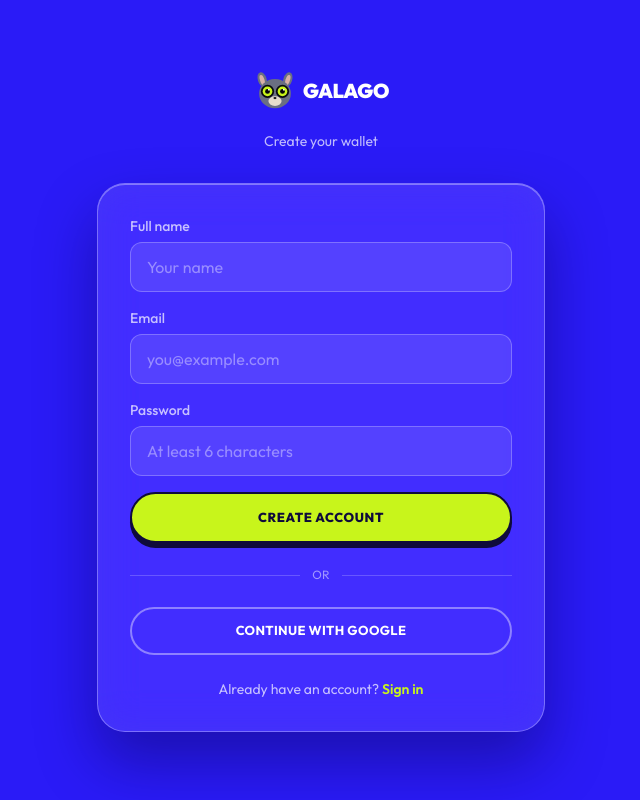
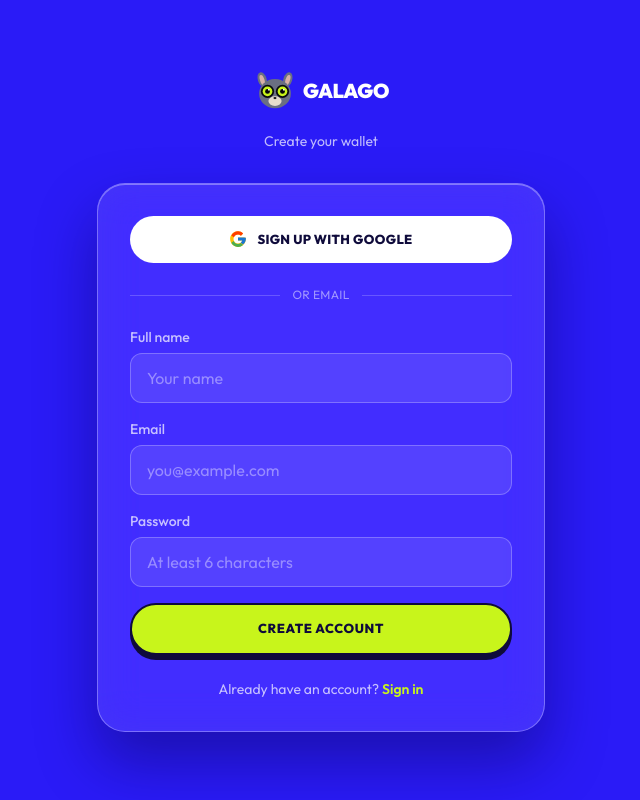
Before and after one commit to eluan216/galago, a Next.js app: page /auth/signup in a window 1280 px wide. Shown: the whole page, without its empty margins (319-959 px from the left). Built offline with nearby package versions, Linux system fonts and the light colour scheme.

Commit message:
auth: clearer Google sign-in/up buttons with brand icon

```diff
--- a/app/auth/signin/page.tsx
+++ b/app/auth/signin/page.tsx
@@ -5,16 +5,20 @@ import Link from "next/link";
 import { useRouter, useSearchParams } from "next/navigation";
 import { createClient } from "@/lib/supabase/client";
 import { GalagoWordmark } from "@/components/logo";
+import { GoogleButton } from "@/components/GoogleButton";
 
 function SignInForm() {
   const router = useRouter();
   const searchParams = useSearchParams();
   const next = searchParams.get("next") || "/dashboard";
+  const authError = searchParams.get("error");
 
   const [email, setEmail] = useState("");
   const [password, setPassword] = useState("");
   const [loading, setLoading] = useState(false);
-  const [error, setError] = useState<string | null>(null);
+  const [error, setError] = useState<string | null>(
+    authError ? "Sign-in failed. Try again or use Google." : null
+  );
 
   async function handleSubmit(e: React.FormEvent) {
     e.preventDefault();
@@ -43,6 +47,10 @@ function SignInForm() {
       provider: "google",
       options: {
         redirectTo: `${window.location.origin}/auth/callback?next=${encodeURIComponent(next)}`,
+        queryParams: {
+          access_type: "offline",
+          prompt: "consent",
+        },
       },
     });
   }
@@ -54,6 +62,14 @@ function SignInForm() {
           {error}
         </div>
       )}
+
+      <GoogleButton onClick={handleGoogle} label="Sign in with Google" />
+
+      <div className="my-6 flex items-center gap-3">
+        <div className="flex-1 h-px bg-white/20" />
+        <span className="text-white/50 text-xs uppercase tracking-wide">or email</span>
+        <div className="flex-1 h-px bg-white/20" />
+      </div>
 
       <form onSubmit={handleSubmit} className="space-y-4">
         <div>
@@ -89,23 +105,12 @@ function SignInForm() {
         </button>
       </form>
 
-      <div className="my-6 flex items-center gap-3">
-        <div className="flex-1 h-px bg-white/20" />
-        <span className="text-white/50 text-xs uppercase tracking-wide">or</span>
-        <div className="flex-1 h-px bg-white/20" />
-      </div>
-
-      <button
-        onClick={handleGoogle}
-        type="button"
-        className="w-full border-2 border-white/40 text-white py-3 rounded-full font-bold text-[13px] uppercase tracking-wide hover:bg-white hover:text-[var(--bl)] transition"
-      >
-        Continue with Google
-      </button>
-
       <p className="mt-6 text-center text-sm text-white/70">
         Don&apos;t have an account?{" "}
-        <Link href="/auth/signup" className="text-[var(--li)] font-semibold hover:underline">
+        <Link
+          href="/auth/signup"
+          className="text-[var(--li)] font-semibold hover:underline"
+        >
           Sign up
         </Link>
       </p>
--- a/app/auth/signup/page.tsx
+++ b/app/auth/signup/page.tsx
@@ -4,6 +4,7 @@ import { useState } from "react";
 import Link from "next/link";
 import { createClient } from "@/lib/supabase/client";
 import { GalagoWordmark, GalagoMark } from "@/components/logo";
+import { GoogleButton } from "@/components/GoogleButton";
 
 export default function SignUpPage() {
   const [fullName, setFullName] = useState("");
@@ -44,6 +45,10 @@ export default function SignUpPage() {
       provider: "google",
       options: {
         redirectTo: `${window.location.origin}/auth/callback`,
+        queryParams: {
+          access_type: "offline",
+          prompt: "consent",
+        },
       },
     });
   }
@@ -90,6 +95,16 @@ export default function SignUpPage() {
               {error}
             </div>
           )}
+
+          <GoogleButton onClick={handleGoogle} label="Sign up with Google" />
+
+          <div className="my-6 flex items-center gap-3">
+            <div className="flex-1 h-px bg-white/20" />
+            <span className="text-white/50 text-xs uppercase tracking-wide">
+              or email
+            </span>
+            <div className="flex-1 h-px bg-white/20" />
+          </div>
 
           <form onSubmit={handleSubmit} className="space-y-4">
             <div>
@@ -140,23 +155,12 @@ export default function SignUpPage() {
             </button>
           </form>
 
-          <div className="my-6 flex items-center gap-3">
-            <div className="flex-1 h-px bg-white/20" />
-            <span className="text-white/50 text-xs uppercase tracking-wide">or</span>
-            <div className="flex-1 h-px bg-white/20" />
-          </div>
-
-          <button
-            onClick={handleGoogle}
-            type="button"
-            className="w-full border-2 border-white/40 text-white py-3 rounded-full font-bold text-[13px] uppercase tracking-wide hover:bg-white hover:text-[var(--bl)] transition"
-          >
-            Continue with Google
-          </button>
-
           <p className="mt-6 text-center text-sm text-white/70">
             Already have an account?{" "}
-            <Link href="/auth/signin" className="text-[var(--li)] font-semibold hover:underline">
+            <Link
+              href="/auth/signin"
+              className="text-[var(--li)] font-semibold hover:underline"
+            >
               Sign in
             </Link>
           </p>
--- /dev/null
+++ b/components/GoogleButton.tsx
@@ -0,0 +1,38 @@
+"use client";
+
+/** Shared Google OAuth button — sign in & sign up */
+export function GoogleButton({
+  onClick,
+  label = "Continue with Google",
+}: {
+  onClick: () => void;
+  label?: string;
+}) {
+  return (
+    <button
+      onClick={onClick}
+      type="button"
+      className="w-full flex items-center justify-center gap-2.5 border-2 border-white/40 bg-white text-[var(--ink)] py-3 rounded-full font-extrabold text-[13px] uppercase tracking-wide hover:bg-[var(--li)] hover:border-[var(--ink)] transition"
+    >
+      <svg width="18" height="18" viewBox="0 0 48 48" aria-hidden>
+        <path
+          fill="#FFC107"
+          d="M43.6 20.5H42V20H24v8h11.3C33.7 32.7 29.3 36 24 36c-6.6 0-12-5.4-12-12s5.4-12 12-12c3 0 5.8 1.1 7.9 3l5.7-5.7C34 5.1 29.3 3 24 3 12.3 3 3 12.3 3 24s9.3 21 21 21 21-9.3 21-21c0-1.4-.1-2.7-.4-4z"
+        />
+        <path
+          fill="#FF3D00"
+          d="M6.3 14.7l6.6 4.8C14.7 15.1 19 12 24 12c3 0 5.8 1.1 7.9 3l5.7-5.7C34 5.1 29.3 3 24 3 16.3 3 9.7 7.3 6.3 14.7z"
+        />
+        <path
+          fill="#4CAF50"
+          d="M24 45c5.2 0 9.9-2 13.4-5.2l-6.2-5.2C29.3 36.2 26.8 37 24 37c-5.3 0-9.7-3.3-11.3-8l-6.5 5C9.6 40.6 16.2 45 24 45z"
+        />
+        <path
+          fill="#1976D2"
+          d="M43.6 20.5H42V20H24v8h11.3c-.8 2.2-2.2 4.1-4.1 5.5l.1.1 6.2 5.2C39.2 37.3 45 32 45 24c0-1.4-.1-2.7-.4-4z"
+        />
+      </svg>
+      {label}
+    </button>
+  );
+}
```
